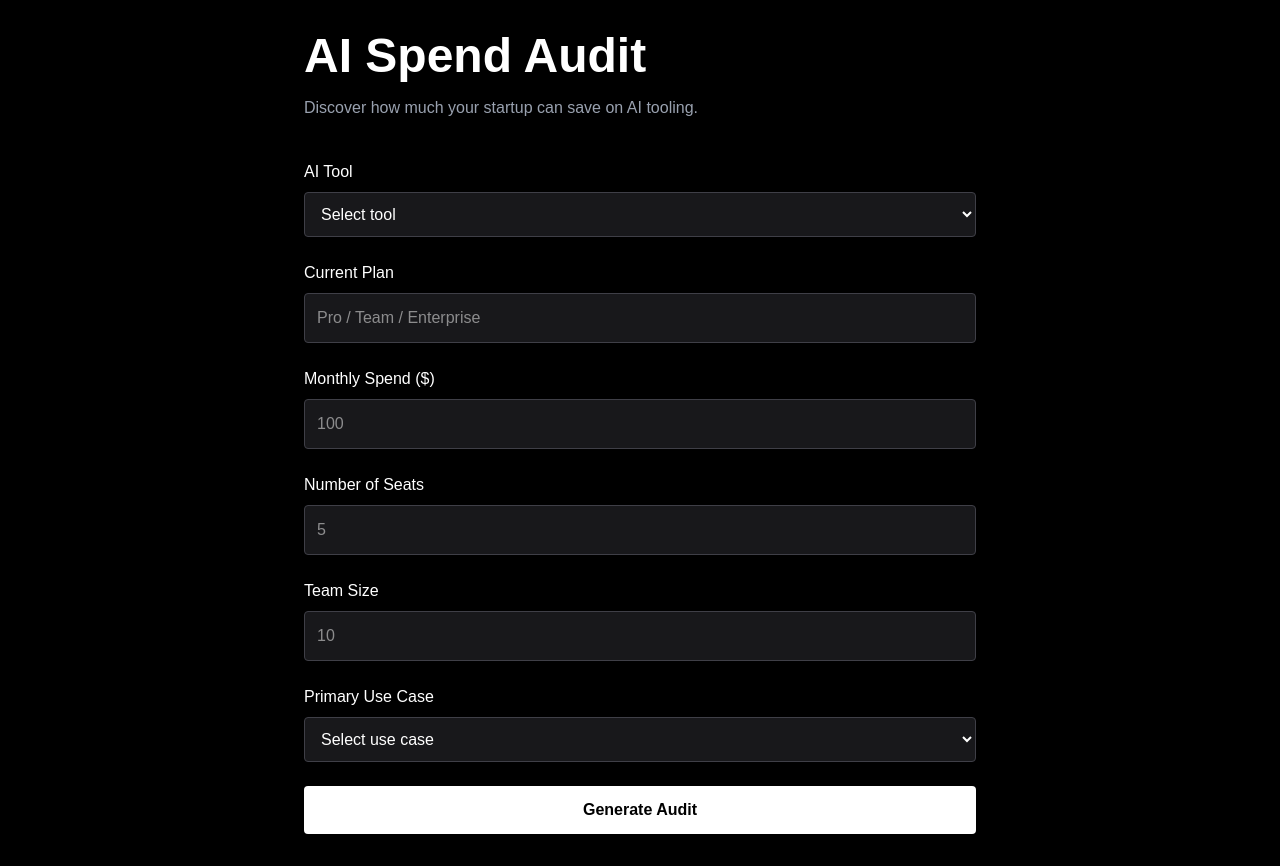
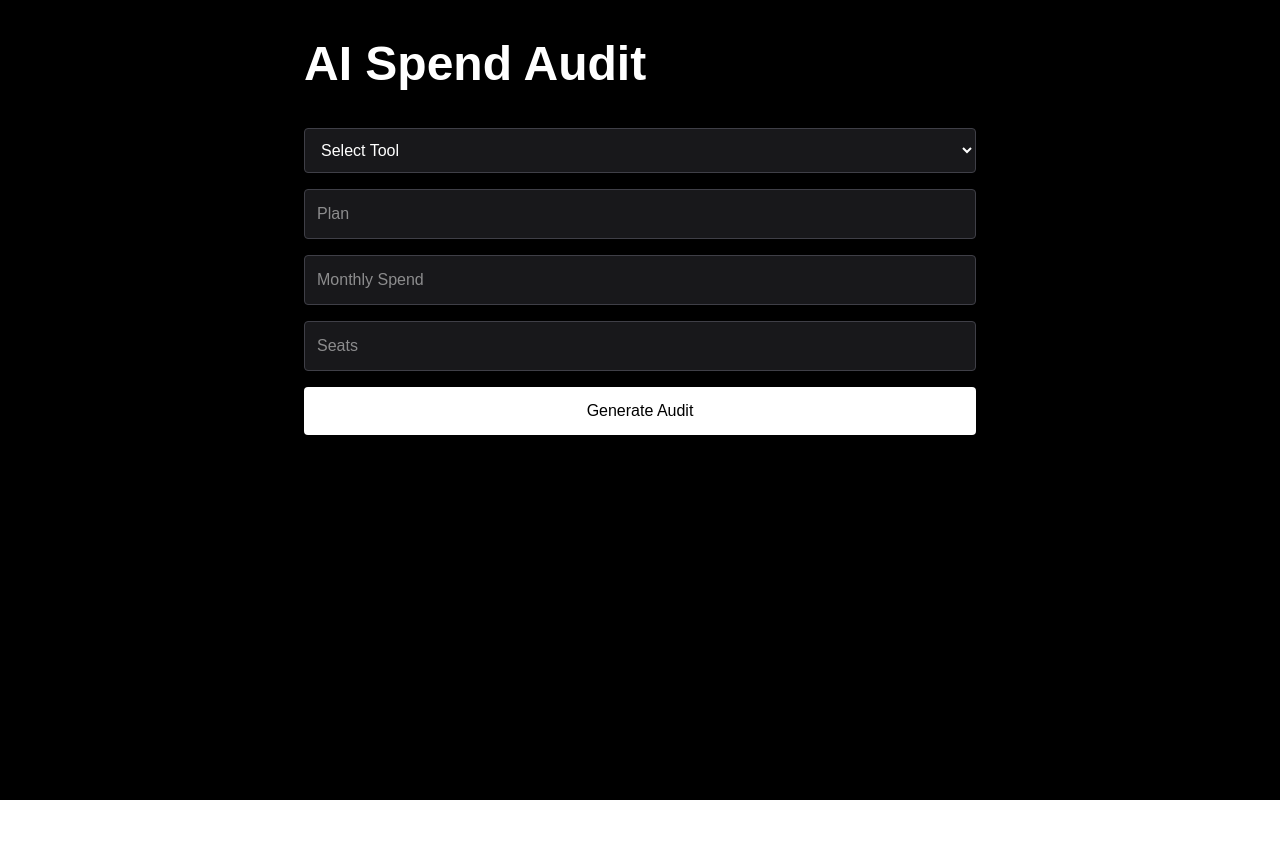
Before and after one commit to lakshmijuturu2511/credex-ai-audit, a Next.js app: page / in a window 1280 px wide. After the commit the page ends 800 px from the top, so only its background shows below. Built offline with nearby package versions, Linux system fonts and the light colour scheme.

Commit message:
feat: implement working audit calculation engine

```diff
--- a/app/page.tsx
+++ b/app/page.tsx
@@ -1,192 +1,175 @@
 "use client";
 
-import { useEffect, useState } from "react";
-
-const tools = [
-  "Cursor",
-  "GitHub Copilot",
-  "Claude",
-  "ChatGPT",
-  "Anthropic API",
-  "OpenAI API",
-  "Gemini",
-  "Windsurf",
-];
+import { useState } from "react";
 
 export default function Home() {
-  const [formData, setFormData] = useState({
-    tool: "",
-    plan: "",
-    monthlySpend: "",
-    seats: "",
-    teamSize: "",
-    useCase: "",
-  });
+  const [tool, setTool] = useState("");
+  const [plan, setPlan] = useState("");
+  const [spend, setSpend] = useState("");
+  const [seats, setSeats] = useState("");
 
-  useEffect(() => {
-    const saved = localStorage.getItem("audit-form");
+  const [result, setResult] =
+    useState<any>(null);
 
-    if (saved) {
-      setFormData(JSON.parse(saved));
+  const generateAudit = () => {
+    let monthlySavings = 0;
+    let recommendation = "";
+
+    if (
+      tool === "ChatGPT" &&
+      plan.toLowerCase() === "team" &&
+      Number(seats) <= 2
+    ) {
+      monthlySavings = 30;
+
+      recommendation =
+        "Switch to ChatGPT Plus";
+    } else if (
+      tool === "Cursor" &&
+      Number(spend) > 60
+    ) {
+      monthlySavings = 20;
+
+      recommendation =
+        "Downgrade to Cursor Pro";
+    } else {
+      recommendation =
+        "Current setup looks optimized";
     }
-  }, []);
 
-  useEffect(() => {
-    localStorage.setItem(
-      "audit-form",
-      JSON.stringify(formData)
-    );
-  }, [formData]);
-
-  const handleChange = (
-    e: React.ChangeEvent<
-      HTMLInputElement | HTMLSelectElement
-    >
-  ) => {
-    setFormData({
-      ...formData,
-      [e.target.name]: e.target.value,
+    setResult({
+      currentSpend: spend,
+      monthlySavings,
+      annualSavings:
+        monthlySavings * 12,
+      recommendation,
     });
   };
 
   return (
-    <main className="min-h-screen bg-black text-white p-8">
+    <main className="min-h-screen bg-black text-white p-10">
       <div className="max-w-2xl mx-auto">
         <h1 className="text-5xl font-bold">
           AI Spend Audit
         </h1>
 
-        <p className="mt-4 text-gray-400">
-          Discover how much your startup can
-          save on AI tooling.
-        </p>
-
-        <div className="mt-10 space-y-6">
-          <div>
-            <label className="block mb-2">
-              AI Tool
-            </label>
-
+        <div className="mt-10 space-y-4">
           <select
-              name="tool"
-              value={formData.tool}
-              onChange={handleChange}
+            value={tool}
+            onChange={(e) =>
+              setTool(e.target.value)
+            }
             className="w-full p-3 rounded bg-zinc-900 border border-zinc-700"
           >
             <option value="">
-                Select tool
+              Select Tool
             </option>
 
-              {tools.map((tool) => (
-                <option key={tool} value={tool}>
-                  {tool}
+            <option value="ChatGPT">
+              ChatGPT
             </option>
-              ))}
+
+            <option value="Cursor">
+              Cursor
+            </option>
           </select>
+
+          <input
+            value={plan}
+            onChange={(e) =>
+              setPlan(e.target.value)
+            }
+            placeholder="Plan"
+            className="w-full p-3 rounded bg-zinc-900 border border-zinc-700"
+          />
+
+          <input
+            value={spend}
+            onChange={(e) =>
+              setSpend(e.target.value)
+            }
+            placeholder="Monthly Spend"
+            type="number"
+            className="w-full p-3 rounded bg-zinc-900 border border-zinc-700"
+          />
+
+          <input
+            value={seats}
+            onChange={(e) =>
+              setSeats(e.target.value)
+            }
+            placeholder="Seats"
+            type="number"
+            className="w-full p-3 rounded bg-zinc-900 border border-zinc-700"
+          />
+
+          <button
+            onClick={generateAudit}
+            className="bg-white text-black px-6 py-3 rounded w-full"
+          >
+            Generate Audit
+          </button>
+
+          {result && (
+            <div className="bg-zinc-900 p-6 rounded-xl border border-zinc-700 mt-8">
+              <h2 className="text-3xl font-bold">
+                Audit Results
+              </h2>
+
+              <div className="mt-6 space-y-4">
+                <div>
+                  <p className="text-gray-400">
+                    Current Spend
+                  </p>
+
+                  <h3 className="text-2xl font-bold">
+                    $
+                    {
+                      result.currentSpend
+                    }
+                  </h3>
                 </div>
 
                 <div>
-            <label className="block mb-2">
-              Current Plan
-            </label>
+                  <p className="text-gray-400">
+                    Monthly Savings
+                  </p>
 
-            <input
-              type="text"
-              name="plan"
-              value={formData.plan}
-              onChange={handleChange}
-              placeholder="Pro / Team / Enterprise"
-              className="w-full p-3 rounded bg-zinc-900 border border-zinc-700"
-            />
+                  <h3 className="text-2xl font-bold text-green-400">
+                    $
+                    {
+                      result.monthlySavings
+                    }
+                  </h3>
                 </div>
 
                 <div>
-            <label className="block mb-2">
-              Monthly Spend ($)
-            </label>
+                  <p className="text-gray-400">
+                    Annual Savings
+                  </p>
 
-            <input
-              type="number"
-              name="monthlySpend"
-              value={formData.monthlySpend}
-              onChange={handleChange}
-              placeholder="100"
-              className="w-full p-3 rounded bg-zinc-900 border border-zinc-700"
-            />
+                  <h3 className="text-2xl font-bold text-green-400">
+                    $
+                    {
+                      result.annualSavings
+                    }
+                  </h3>
                 </div>
 
                 <div>
-            <label className="block mb-2">
-              Number of Seats
-            </label>
+                  <p className="text-gray-400">
+                    Recommendation
+                  </p>
 
-            <input
-              type="number"
-              name="seats"
-              value={formData.seats}
-              onChange={handleChange}
-              placeholder="5"
-              className="w-full p-3 rounded bg-zinc-900 border border-zinc-700"
-            />
+                  <p>
+                    {
+                      result.recommendation
+                    }
+                  </p>
                 </div>
-
-          <div>
-            <label className="block mb-2">
-              Team Size
-            </label>
-
-            <input
-              type="number"
-              name="teamSize"
-              value={formData.teamSize}
-              onChange={handleChange}
-              placeholder="10"
-              className="w-full p-3 rounded bg-zinc-900 border border-zinc-700"
-            />
               </div>
-
-          <div>
-            <label className="block mb-2">
-              Primary Use Case
-            </label>
-
-            <select
-              name="useCase"
-              value={formData.useCase}
-              onChange={handleChange}
-              className="w-full p-3 rounded bg-zinc-900 border border-zinc-700"
-            >
-              <option value="">
-                Select use case
-              </option>
-
-              <option value="coding">
-                Coding
-              </option>
-
-              <option value="writing">
-                Writing
-              </option>
-
-              <option value="research">
-                Research
-              </option>
-
-              <option value="data">
-                Data
-              </option>
-
-              <option value="mixed">
-                Mixed
-              </option>
-            </select>
             </div>
-
-          <button
-            className="w-full bg-white text-black font-semibold py-3 rounded"
-          >
-            Generate Audit
-          </button>
+          )}
         </div>
       </div>
     </main>
--- /dev/null
+++ b/lib/audit.ts
@@ -0,0 +1,11 @@
+export function generateAudit(data: any) {
+  return {
+    currentMonthlySpend: 100,
+    monthlySavings: 30,
+    annualSavings: 360,
+    recommendation:
+      "Switch to ChatGPT Plus",
+    reason:
+      "Small teams usually do not require Team plans.",
+  };
+}
```
Lines whose indentation alone changed are shown as unchanged.
